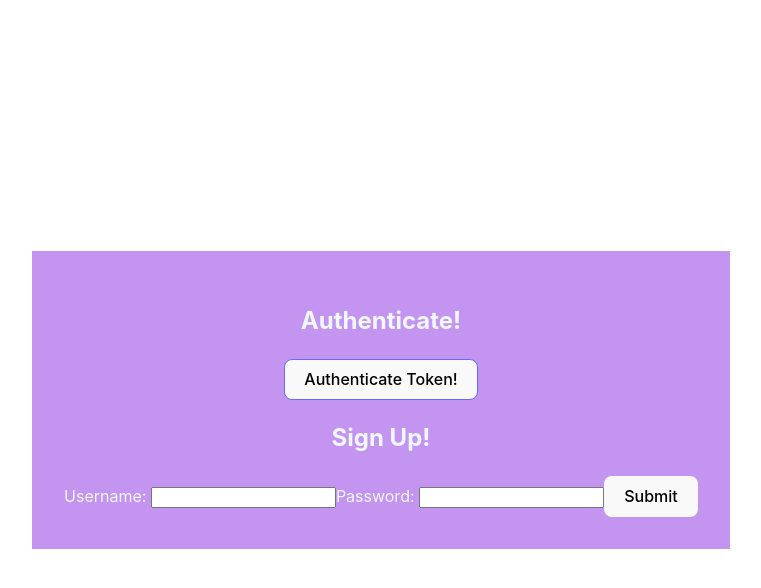
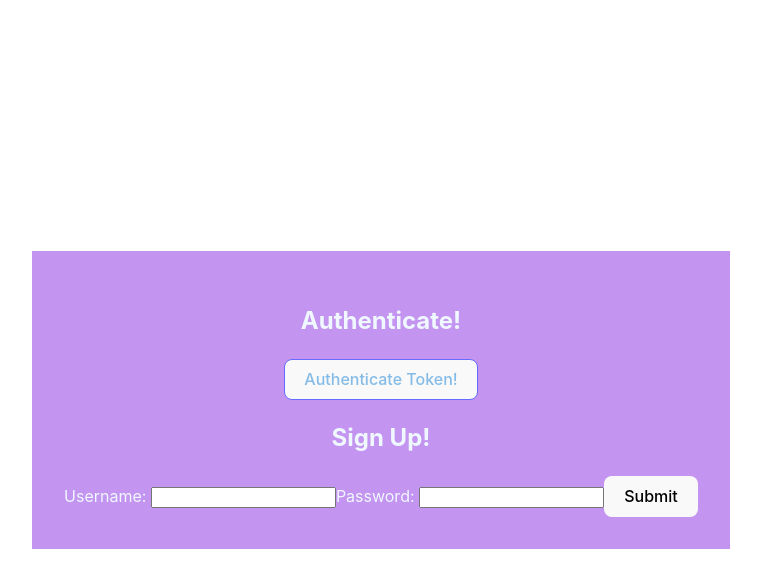
Before and after one commit to marveltaylor/ReactFormsProject, a React (Vite) app: page / in a window 1280 px wide. In both pictures the pointer is over the button "Authenticate Token!". Shown: the top 588 px of the page, without its empty margins (259-1020 px from the left). Built offline with nearby package versions, Linux system fonts and the light colour scheme.

Commit message:
corrected hover for authenticate button

```diff
--- a/src/App.css
+++ b/src/App.css
@@ -11,8 +11,8 @@
 color: rgb(132, 187, 231);
 }
 
-.authenticate {
-
+.authenticate:hover {
+color: rgb(132, 187, 231);
 }
 
 .logo {
```
